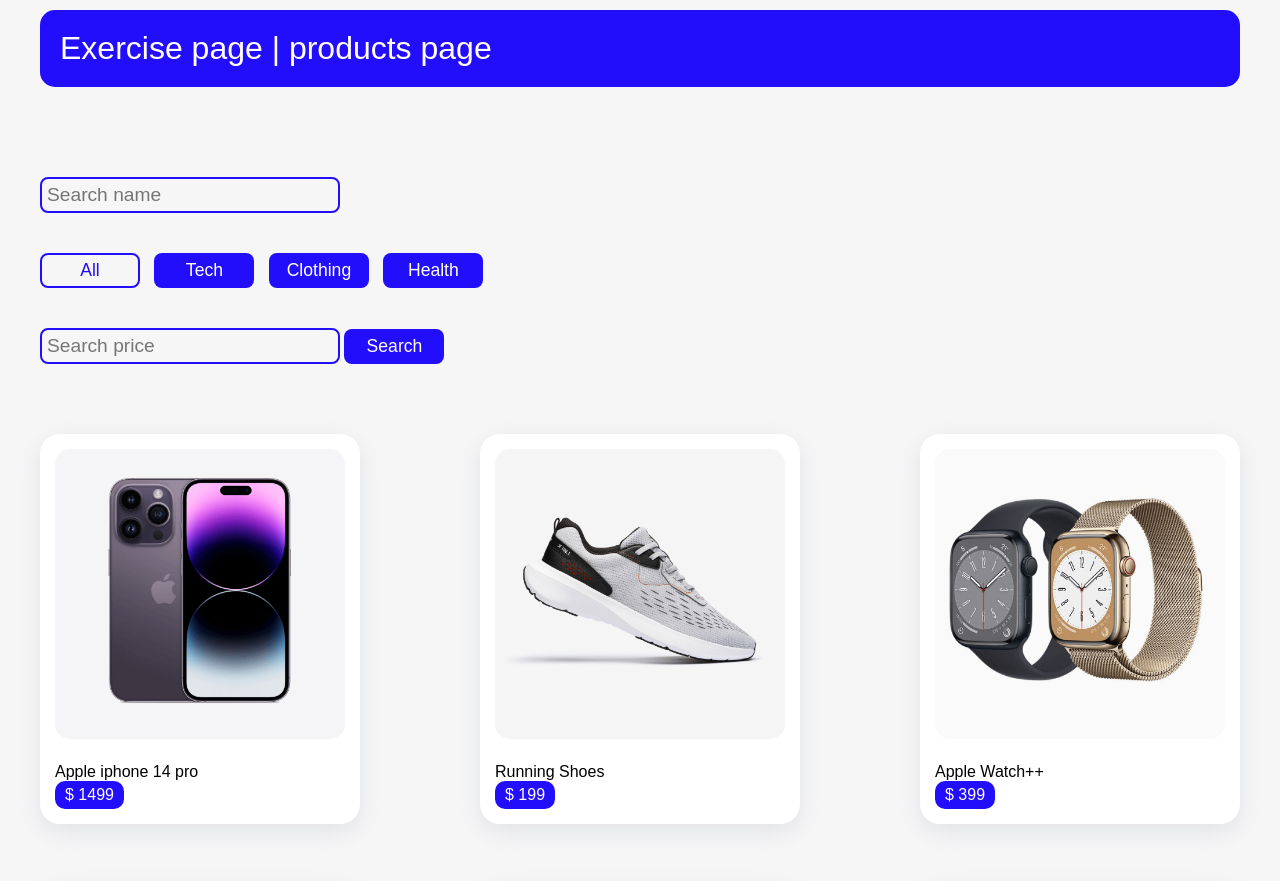
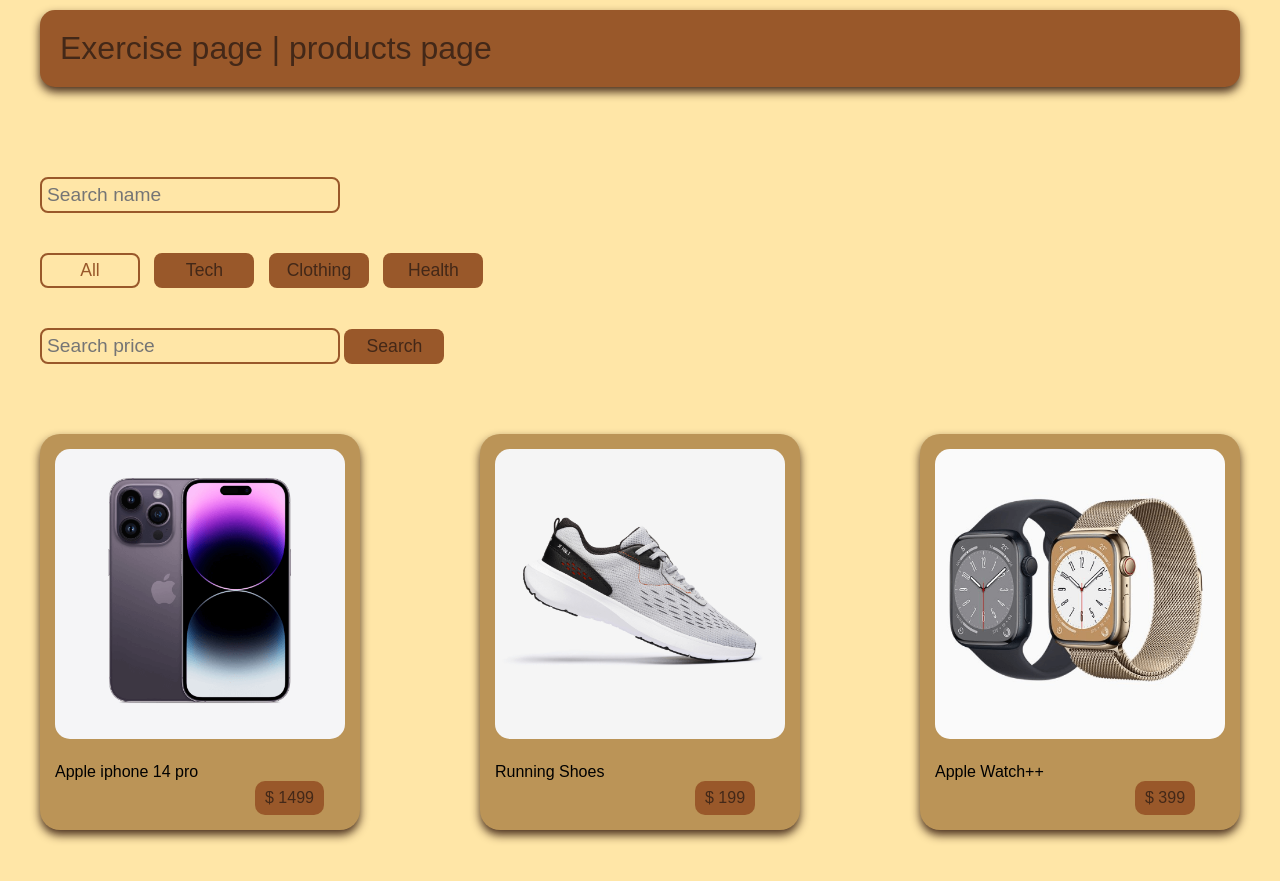
Before and after one commit to SamiraDorchalian/Cards, a plain HTML site: page Exercise page, products page/index.html in a window 1280 px wide. Shown: the top 881 px of the page. Drawn offline with Linux system fonts and the light colour scheme.

Commit message:
Exercise page, products page

```diff
--- a/Exercise page, products page/css/style.css
+++ b/Exercise page, products page/css/style.css
@@ -5,31 +5,32 @@
   font-family: Arial, Helvetica, sans-serif;
 }
 body {
-  background-color: #f6f6f7;
+  background-color: #ffe6a7;
   max-width: 1200px;
   margin: auto;
 }
 header {
-  background-color: #220efa;
+  background-color: #99582a;
   padding: 20px;
   font-size: 2rem;
-  color: #fff;
+  color: #432818;
   margin: 10px 0 50px;
   border-radius: 15px;
+  box-shadow: rgba(66, 39, 23, 0.959) 0px 5px 10px;
 }
 input {
   width: 300px;
   padding: 5px;
   font-size: 1.2rem;
-  color: #220efa;
-  background: #f6f6f7;
-  border: #220efa 2px solid;
+  color: #99582a;
+  background: #ffe6a7;
+  border: #99582a 2px solid;
   border-radius: 8px;
   margin: 40px 0;
 }
 button {
-  background-color: #220efa;
-  color: #fff;
+  background-color: #99582a;
+  color: #432818;
   height: 35px;
   width: 100px;
   padding: 5px 10px;
@@ -45,13 +46,17 @@ button {
   justify-content: space-between;
 }
 .product-item {
-  background-color: #fff;
+  background-color: #bb9457;
   width: 320px;
   margin: 30px 0;
-  box-shadow: rgba(149, 157, 165, 0.2) 0px 8px 24px;
+  box-shadow: rgba(66, 39, 23, 0.959) 0px 5px 10px;
   border-radius: 20px;
   overflow: hidden;
   padding: 15px;
+}
+.product-item:hover {
+  transition: 2s ease-in-out;
+  border: #c0ada2 solid 2px;
 }
 .product-item img {
   width: 290px;
@@ -61,15 +66,20 @@ button {
 .product-item span {
   display: inline-block;
   margin-bottom: 0px;
-  background-color: #220efa;
-  color: #fff;
-  padding: 5px 10px;
+  background-color: #99582a;
+  color: #432818;
+  padding: 8px 10px;
   border-radius: 10px;
+  margin-left: 200px;
+}
+.product-item span:hover {
+  background-color: #432818;
+  color: #bb9457;
 }
 .selected {
-  background-color: #f6f6f7;
-  border: 2px solid #220efa;
-  color: #220efa;
+  background-color: #ffe6a7;
+  border: 2px solid #99582a;
+  color: #99582a;
 }
 @media (max-width: 1000px) {
   #search {
```
